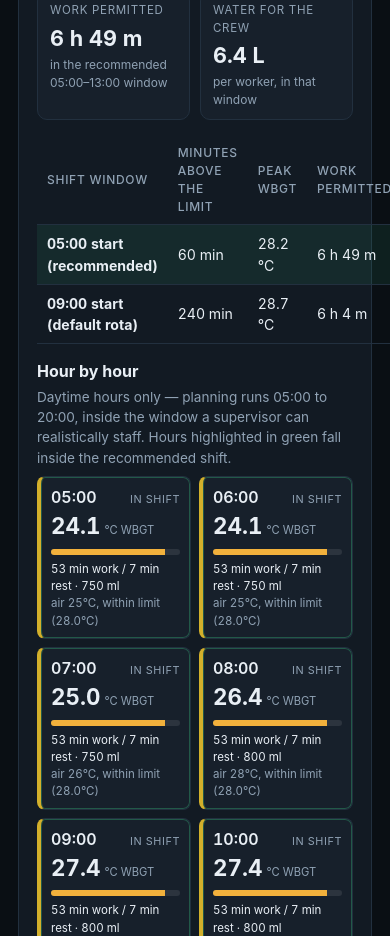
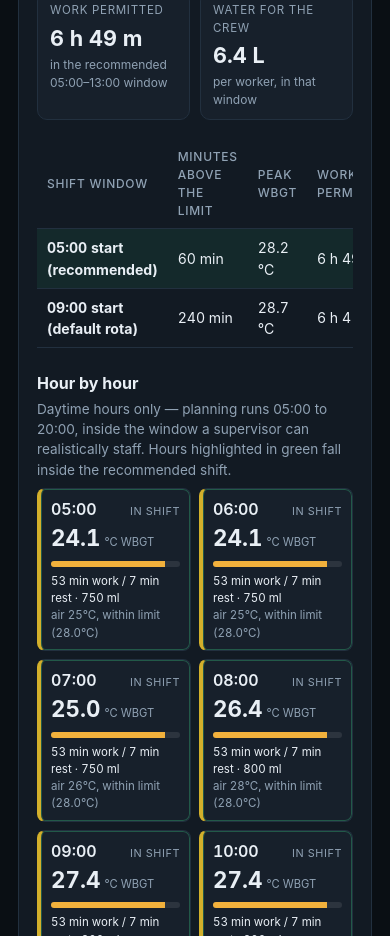
Before and after one commit to sgoel2be24-cyber/shramshield, a React (Vite) app: page / in a window 390 px wide. Shown: the part 1560-2496 px from the top of the page. Built offline with nearby package versions, Linux system fonts and the light colour scheme.

Commit message:
ui: mobile table overflow found on a 390px viewport, wrapping table in a scroll container

```diff
--- a/src/App.css
+++ b/src/App.css
@@ -339,6 +339,22 @@ button {
   color: var(--muted);
 }
 
+.table-scroll {
+  overflow-x: auto;
+  -webkit-overflow-scrolling: touch;
+}
+
+@media (max-width: 560px) {
+  table.compare {
+    font-size: 0.78rem;
+  }
+
+  table.compare th,
+  table.compare td {
+    padding: 6px 6px;
+  }
+}
+
 table.compare {
   width: 100%;
   border-collapse: collapse;
--- a/src/components/PlanView.tsx
+++ b/src/components/PlanView.tsx
@@ -102,7 +102,8 @@ export function PlanView({ plan, window, category, acclimatised, sourceLabel }:
       </div>
 
       {best && naive && best.startIndex !== naive.startIndex ? (
-        <table className="compare">
+        <div className="table-scroll">
+          <table className="compare">
           <thead>
             <tr>
               <th scope="col">Shift window</th>
@@ -126,6 +127,7 @@ export function PlanView({ plan, window, category, acclimatised, sourceLabel }:
             </tr>
           </tbody>
         </table>
+        </div>
       ) : null}
 
       <h3 className="timeline-heading">Hour by hour</h3>
```
